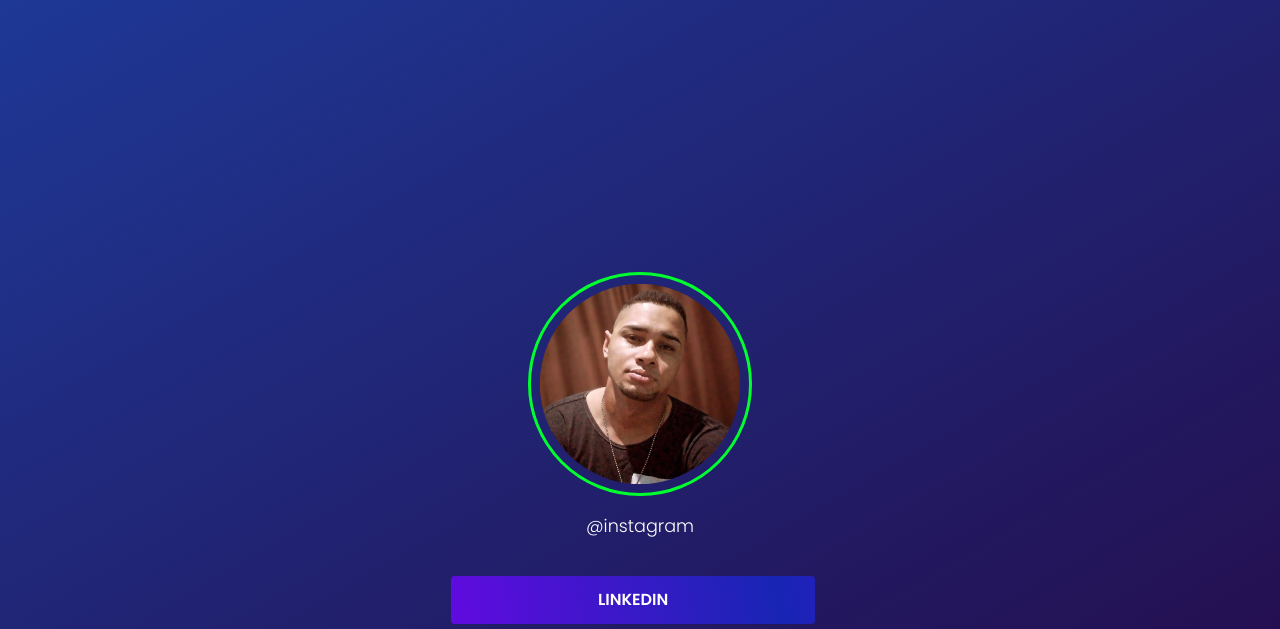
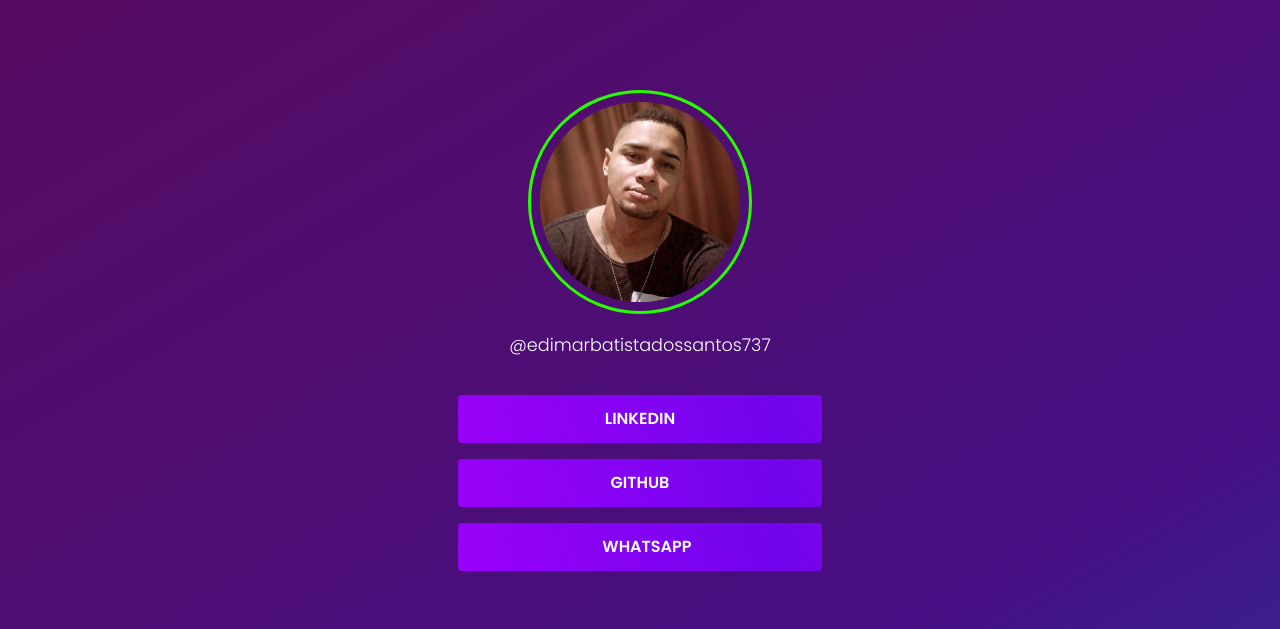
Before and after one commit to EdihBatista/Social-Tree, a plain HTML site: page index.html in a window 1280 px wide. Shown: the top 629 px of the page. Drawn offline with Linux system fonts and the light colour scheme.

Commit message:
Revert "Revert "v1.1""
This reverts commit 56605272913fe10099f342f839ffb01b12ee7ca6.

```diff
--- a/index.html
+++ b/index.html
@@ -16,10 +16,16 @@
   </head>
   <body>
     <main>
-      <a href="#" class="perfil">
-        <img src="./img_perfil/foto_perfil.jpg" alt="foto de perfil" />
-        <p class="insta__color">@instagram</p>
-      </a>
+      <div class="perfil">
+        <img
+          src="./img_perfil/foto_perfil.jpg"
+          title="foto de perfil"
+          alt="foto de perfil"
+        />
+        <p class="nome__perfil">@edimarbatistadossantos737</p>
+      </div>
+
+      <div>
         <ul class="botoes">
           <li>
             <a href="https://www.linkedin.com/in/edimar-batista-590b24234/"
@@ -33,8 +39,10 @@
             <a href=" https://wa.me/5569984697404">WhatsApp</a>
           </li>
         </ul>
+      </div>
 
-      <ul class="icons__sociais">
+      <div class="icons__sociais">
+        <ul>
           <li>
             <img src="./assets/instagram.svg" alt="icone instagram" />
           </li>
@@ -45,6 +53,7 @@
             <img src="./assets/github.svg" alt="icone github" />
           </li>
         </ul>
+      </div>
     </main>
   </body>
 </html>
--- a/styles/styles.css
+++ b/styles/styles.css
@@ -1,37 +1,37 @@
 :root {
   --body-bg-color: linear-gradient(
     150deg,
-    #1e3896,
-    #250844,
-    #110413,
-    #6c6b78e3
+    #560b60,
+    #470f83,
+    #0a5ca9,
+    #8278f2e3
   );
-  --green: #00ff2f;
+  --green: #26fd00;
   --White: #ffffff;
-  --bg-botao-links: linear-gradient(80deg, #6908f0df, #1825b4, #6100e8);
+  --bg-botao-links: linear-gradient(80deg, #9900f8, #7105ed, #a900e1);
 }
 
 body {
   display: flex;
+  align-items: center;
   justify-content: center;
-  align-items: center;
+  height: 100vh;
   background: var(--body-bg-color);
-  background-size: 200% 300%;
+  background-size: 300% 150%;
 }
 
-main {
-  margin: 15rem auto;
-  height: 100%;
+.perfil,
+.botoes {
+  display: flex;
+  flex-direction: column;
+  align-items: center;
 }
 
 .perfil {
-  display: flex;
-  flex-direction: column;
-  align-items: center;
-  margin-top: 2rem;
   font-family: "Poppins", sans-serif;
   color: var(--green);
   font-size: 1.1em;
+  text-align: center;
   text-decoration: none;
 }
 
@@ -44,14 +44,13 @@ main {
   margin-bottom: 1.3em;
 }
 
-.insta__color {
+.nome__perfil {
   color: var(--White);
 }
 
 .botoes {
-  display: flex;
-  flex-direction: column;
   margin-top: 2.5em;
+  text-align: center;
 }
 
 .botoes li {
@@ -59,7 +58,6 @@ main {
   border-radius: 4px;
   padding: 1em 9em;
   margin-bottom: 1em;
-  text-align: center;
   cursor: pointer;
   background: var(--bg-botao-links);
   background-size: 180%;
@@ -74,14 +72,14 @@ main {
   text-transform: uppercase;
 }
 
-.icons__sociais {
+.icons__sociais ul {
   display: flex;
   justify-content: center;
   gap: 2rem;
   margin: 3em auto;
 }
 
-@media (max-width: 400px) {
+@media (max-width: 500px) {
   .perfil img {
     width: 180px;
     height: 180px;
```
Lines whose indentation alone changed are shown as unchanged.
